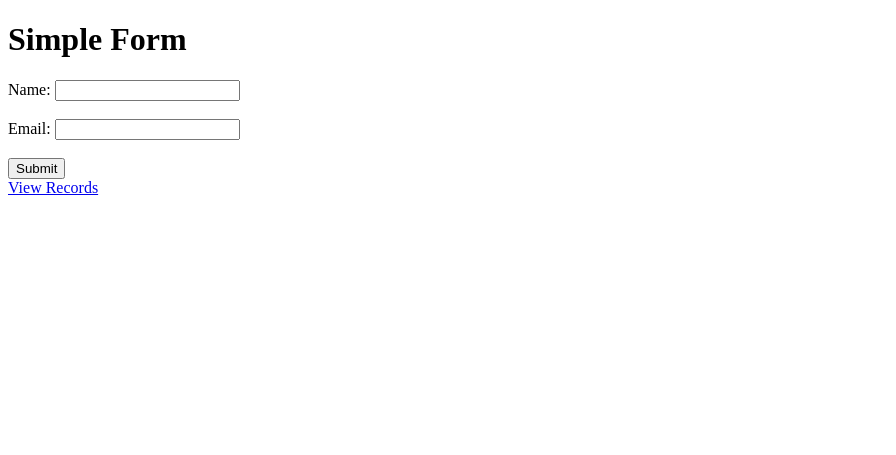
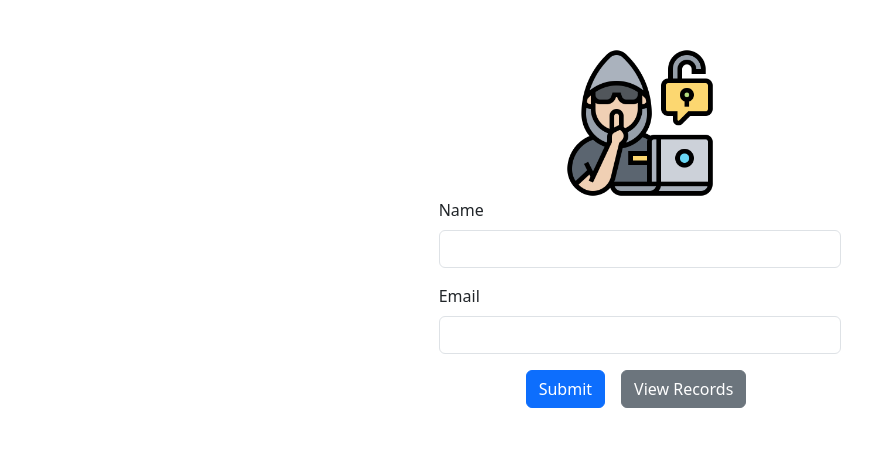
Before and after one commit to jacobmammoliti/hashitalks2024, a Flask app: page / in a window 1280 px wide. Shown: the top 455 px of the page, without its empty margins (0-896 px from the left). Run offline with Flask 3, Linux system fonts and the light colour scheme; parts of the project's set-up code (start-up, migrations or seed data) failed here and were passed over.

Commit message:
Add styling to application

```diff
--- a/src/app.py
+++ b/src/app.py
@@ -1,9 +1,11 @@
 import os
-from flask import Flask, request, render_template
+from flask import Flask, flash, request, render_template
 from vault import Vault
 from postgres import Postgresql
 
 app = Flask(__name__)
+app.secret_key = "38b9f9e4e597f22afd5b711e23e99387"
+
 vault = Vault()
 vault.connect()
 
@@ -23,6 +25,7 @@ def index():
         psql.insert_data(
             "users", ("name", "email"), (request.form["name"], cipher_text)
         )
+        flash("Data inserted successfully into table users")
 
     return render_template("index.html")
 
@@ -47,6 +50,7 @@ def db_connect():
 
     return psql
 
+
 def main():
     app.run(
         host=os.environ.get("FLASK_HOST", "127.0.0.1"),
--- a/src/templates/index.html
+++ b/src/templates/index.html
@@ -1,19 +1,41 @@
 <!DOCTYPE html>
-<html>
+<html lang="en">
 <head>
-  <title>Simple Form</title>
+  <meta charset="UTF-8">
+  <meta name="viewport" content="width=device-width, initial-scale=1, shrink-to-fit=no">
+  <link rel="stylesheet" href="https://cdn.jsdelivr.net/npm/bootstrap@5.3.0/dist/css/bootstrap.min.css">
+  <title>Encryptah</title>
 </head>
-<body>
-  <h1>Simple Form</h1>
+<body class="container py-5 col-md-4">
+
+  {% with messages = get_flashed_messages() %}
+    {% if messages %}
+      {% for message in messages %}
+        <div class="alert alert-success" role="alert"><b>Success: </b>{{ message }}</div>
+      {% endfor %}
+    {% endif %}
+  {% endwith %}
+  <img class="mx-auto d-block" src="static/hacker2.png" width="150px" />
   <form action="/" method="POST">
-    <label for="name">Name:</label>
-    <input type="text" id="name" name="name" required><br><br>
+    <div class="mb-3">
+      <label for="name" class="form-label">Name</label>
+      <input type="text" class="form-control" id="name" name="name" required>
+    </div>
 
-    <label for="email">Email:</label>
-    <input type="email" id="email" name="email" required><br><br>
+    <div class="mb-3">
+      <label for="email" class="form-label">Email</label>
+      <input type="email" class="form-control" id="email" name="email" required>
+    </div>
 
-    <input type="submit" value="Submit">
+    <div class="btn-toolbar d-flex justify-content-center">
+      <div class="btn-group me-3">
+        <button type="submit" class="btn btn-primary">Submit</button>
+      </div>
+      <div class="btn-grou me-2">
+        <a href="/records" class="btn btn-secondary">View Records</a>
+      </div>
+    </div>
   </form>
-  <a href="/records">View Records</a>
+
 </body>
 </html>
```
Also changed, not shown: src/templates/records.html (+14 -6 lines), src/vault.py (+5 -4 lines), src/static/hacker2.png (added).
